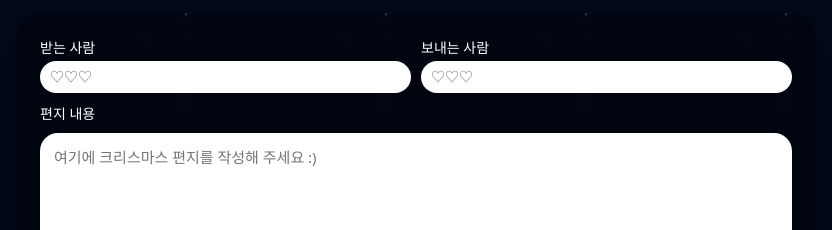
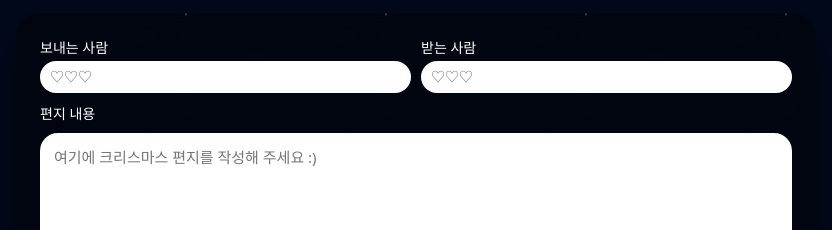
Before and after one commit to sonenae10-blip/christmas-letter, a plain HTML site: page write.html in a window 1280 px wide. Shown: the part 199-429 px from the top of the page, 224-1056 px from the left. Drawn offline with Linux system fonts and the light colour scheme; a web font is replaced by a local one.

Commit message:
Add files via upload

```diff
--- a/write.html
+++ b/write.html
@@ -18,7 +18,7 @@
         <div class="letter-container">
             <div class="form-row">
                 <div style="flex: 1;">
-                    <label for="toName">받는 사람</label>
+                    <label for="toName">보내는 사람</label>
                     <input
                         id="toName"
                         type="text"
@@ -26,7 +26,7 @@
                     />
                 </div>
                 <div style="flex: 1;">
-                    <label for="fromName">보내는 사람</label>
+                    <label for="fromName">받는 사람</label>
                     <input
                         id="fromName"
                         type="text"
@@ -42,7 +42,7 @@
             ></textarea>
 
             <p class="helper-text">
-                편지를 작성한 뒤 “편지 완성” 버튼을 누르면,<br />
+                편지를 작성한 뒤 “편지 완성하기” 버튼을 누르면,<br />
                 링크가 만들어지고 상대방은 그 링크로 편지를 열어볼 수 있어요.
             </p>
 
```
